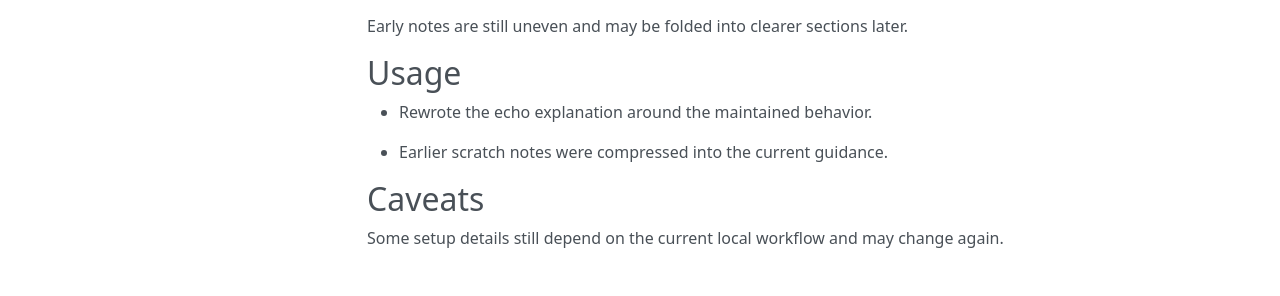
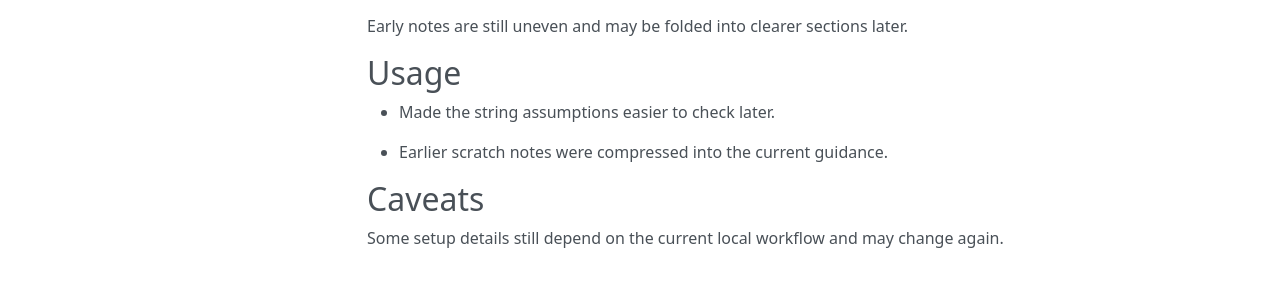
Before and after one commit to sebastianspicker/phyphox-arduino-classroom-kit, an MkDocs documentation site: the page built from docs/README.md, in a window 1280 px wide. Shown: the part 340-636 px from the top of the page. Built offline with MkDocs 1.6.1, drawn with Linux system fonts in a browser that asks for light colours; nearby versions of some CDN libraries.

Commit message:
docs(string): update string guidance from the review

```diff
--- a/docs/README.md
+++ b/docs/README.md
@@ -11,7 +11,7 @@ This page keeps the current readme guidance concise after earlier rough notes.
 Early notes are still uneven and may be folded into clearer sections later.
 
 ## Usage
-- Rewrote the echo explanation around the maintained behavior.
+- Made the string assumptions easier to check later.
 
 - Earlier scratch notes were compressed into the current guidance.
 
```
Also changed, not shown: docs/string-checks.md (added, +11 -0 lines).
